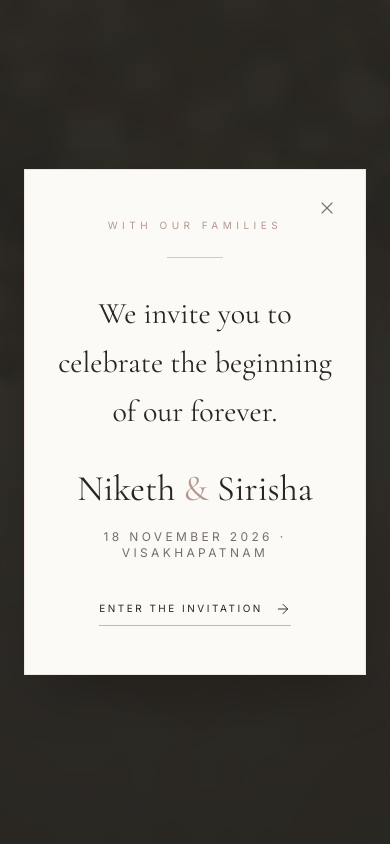
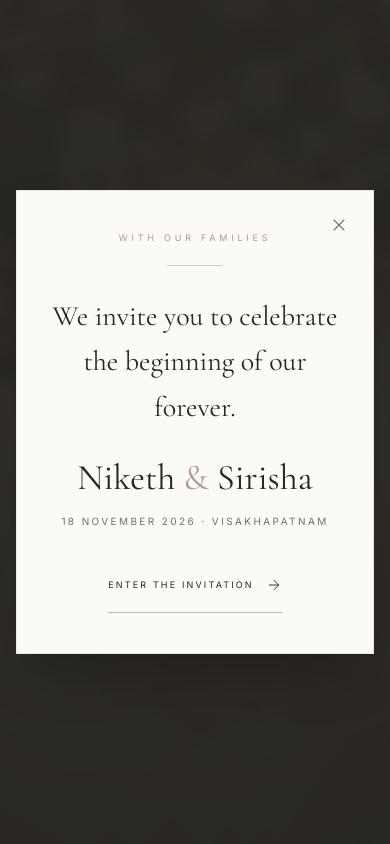
Before and after one commit to NikethVelala/NikSha, a Next.js app: page / in a window 390 px wide. Both pictures are taken after a click on the button "OPEN INVITATION". Shown: the top 844 px of the page. Built offline with nearby package versions, Linux system fonts and the light colour scheme.

Commit message:
Polish hero for mobile invitation opening

```diff
--- a/components/Hero/Hero.tsx
+++ b/components/Hero/Hero.tsx
@@ -12,9 +12,11 @@ export default function Hero() {
   const bride = wedding.couple.bride;
 
   useEffect(() => {
-    document.body.style.overflow = opened ? "hidden" : "";
+    if (!opened) return;
+    const previousOverflow = document.body.style.overflow;
+    document.body.style.overflow = "hidden";
     return () => {
-      document.body.style.overflow = "";
+      document.body.style.overflow = previousOverflow;
     };
   }, [opened]);
 
@@ -26,28 +28,28 @@ export default function Hero() {
         fill
         priority
         sizes="100vw"
-        className="object-cover object-center"
+        className="object-cover object-[center_35%] sm:object-center"
       />
       <div className="absolute inset-0 bg-charcoal/30" />
       <div className="absolute inset-0 bg-gradient-to-b from-charcoal/25 via-transparent to-charcoal/75" />
 
-      <div className="relative z-10 flex min-h-[100svh] flex-col items-center justify-center px-6 pb-16 pt-24 text-center sm:px-8">
+      <div className="relative z-10 flex min-h-[100svh] flex-col items-center justify-center px-5 pb-20 pt-24 text-center sm:px-8 sm:pb-16">
         <motion.div
           initial={{ opacity: 0, scale: 0.94 }}
           animate={{ opacity: 1, scale: 1 }}
           transition={{ duration: 1.1, ease: "easeOut" }}
-          className="mb-8 flex items-center gap-3 text-champagne"
+          className="mb-7 flex items-center gap-3 text-champagne sm:mb-8"
         >
-          <span className="h-px w-10 bg-champagne/70 sm:w-16" />
+          <span className="h-px w-8 bg-champagne/70 sm:w-16" />
           <span className="font-heading text-2xl">{wedding.couple.monogram}</span>
-          <span className="h-px w-10 bg-champagne/70 sm:w-16" />
+          <span className="h-px w-8 bg-champagne/70 sm:w-16" />
         </motion.div>
 
         <motion.p
           initial={{ opacity: 0, y: 18 }}
           animate={{ opacity: 1, y: 0 }}
           transition={{ delay: 0.2, duration: 0.8 }}
-          className="text-[10px] uppercase tracking-[0.5em] text-ivory/75 sm:text-xs"
+          className="text-[9px] uppercase tracking-[0.42em] text-ivory/75 sm:text-xs sm:tracking-[0.5em]"
         >
           Together, forever
         </motion.p>
@@ -56,10 +58,10 @@ export default function Hero() {
           initial={{ opacity: 0, y: 28 }}
           animate={{ opacity: 1, y: 0 }}
           transition={{ delay: 0.35, duration: 0.9 }}
-          className="mt-7 font-heading text-7xl leading-[0.82] tracking-tight sm:text-8xl lg:text-[9.5rem]"
+          className="mt-6 font-heading text-[4.25rem] leading-[0.84] tracking-tight sm:mt-7 sm:text-8xl lg:text-[9.5rem]"
         >
           {groom}
-          <span className="block text-4xl font-normal italic text-champagne sm:text-5xl lg:text-6xl">&amp;</span>
+          <span className="block text-3xl font-normal italic text-champagne sm:text-5xl lg:text-6xl">&amp;</span>
           {bride}
         </motion.h1>
 
@@ -67,7 +69,7 @@ export default function Hero() {
           initial={{ opacity: 0, y: 18 }}
           animate={{ opacity: 1, y: 0 }}
           transition={{ delay: 0.65, duration: 0.8 }}
-          className="mt-9 flex items-center gap-4 text-xs uppercase tracking-[0.3em] text-ivory/80"
+          className="mt-8 flex items-center gap-3 text-[10px] uppercase tracking-[0.28em] text-ivory/80 sm:mt-9 sm:gap-4 sm:text-xs sm:tracking-[0.3em]"
         >
           <span>18</span>
           <span className="h-1 w-1 rounded-full bg-champagne" />
@@ -82,7 +84,7 @@ export default function Hero() {
           initial={{ opacity: 0, y: 20 }}
           animate={{ opacity: 1, y: 0 }}
           transition={{ delay: 0.9, duration: 0.8 }}
-          className="group mt-12 inline-flex items-center gap-4 border-b border-ivory/50 pb-3 text-[11px] uppercase tracking-[0.3em] text-ivory transition-colors hover:border-champagne hover:text-champagne"
+          className="group mt-10 inline-flex min-h-12 items-center gap-4 border-b border-ivory/50 pb-3 text-[10px] uppercase tracking-[0.28em] text-ivory transition-colors hover:border-champagne hover:text-champagne sm:mt-12 sm:text-[11px] sm:tracking-[0.3em]"
         >
           Open Invitation
           <ArrowRight className="h-4 w-4 transition-transform duration-300 group-hover:translate-x-1" strokeWidth={1.4} />
@@ -93,7 +95,7 @@ export default function Hero() {
           initial={{ opacity: 0 }}
           animate={{ opacity: 1 }}
           transition={{ delay: 1.25, duration: 0.8 }}
-          className="absolute bottom-7 inline-flex flex-col items-center gap-2 text-[9px] uppercase tracking-[0.35em] text-ivory/60"
+          className="absolute bottom-6 inline-flex min-h-12 flex-col items-center justify-end gap-1 text-[8px] uppercase tracking-[0.3em] text-ivory/60 sm:bottom-7 sm:gap-2 sm:text-[9px] sm:tracking-[0.35em]"
         >
           Scroll to begin
           <ArrowDown className="h-4 w-4 animate-pulse" strokeWidth={1.2} />
@@ -107,39 +109,39 @@ export default function Hero() {
             animate={{ opacity: 1 }}
             exit={{ opacity: 0 }}
             transition={{ duration: 0.45 }}
-            className="fixed inset-0 z-[100] flex items-center justify-center bg-charcoal/95 px-6 py-10 backdrop-blur-sm"
+            className="fixed inset-0 z-[100] flex items-center justify-center overflow-y-auto bg-charcoal/95 px-4 py-6 backdrop-blur-sm sm:px-6 sm:py-10"
           >
             <motion.div
-              initial={{ opacity: 0, y: 45, scale: 0.96 }}
+              initial={{ opacity: 0, y: 35, scale: 0.97 }}
               animate={{ opacity: 1, y: 0, scale: 1 }}
-              transition={{ duration: 0.75, ease: "easeOut" }}
-              className="relative w-full max-w-lg border border-champagne/40 bg-paper px-7 py-12 text-center text-charcoal shadow-2xl sm:px-12 sm:py-16"
+              transition={{ duration: 0.65, ease: "easeOut" }}
+              className="relative my-auto w-full max-w-lg border border-champagne/40 bg-paper px-6 py-10 text-center text-charcoal shadow-2xl sm:px-12 sm:py-16"
             >
               <button
                 type="button"
                 onClick={() => setOpened(false)}
-                className="absolute right-5 top-5 rounded-full p-2 text-muted transition-colors hover:text-charcoal"
+                className="absolute right-3 top-3 inline-flex h-11 w-11 items-center justify-center text-muted transition-colors hover:text-charcoal sm:right-5 sm:top-5"
                 aria-label="Close invitation"
               >
                 <X className="h-5 w-5" strokeWidth={1.3} />
               </button>
 
-              <p className="text-[10px] uppercase tracking-[0.45em] text-rose">With our families</p>
-              <div className="mx-auto mt-6 h-px w-14 bg-champagne" />
-              <p className="mt-8 font-heading text-3xl leading-relaxed sm:text-4xl">
+              <p className="text-[9px] uppercase tracking-[0.42em] text-rose sm:text-[10px] sm:tracking-[0.45em]">With our families</p>
+              <div className="mx-auto mt-5 h-px w-14 bg-champagne sm:mt-6" />
+              <p className="mt-7 font-heading text-[1.75rem] leading-relaxed sm:mt-8 sm:text-4xl">
                 We invite you to celebrate the beginning of our forever.
               </p>
-              <p className="mt-8 font-heading text-4xl sm:text-5xl">
+              <p className="mt-7 font-heading text-4xl sm:mt-8 sm:text-5xl">
                 {groom} <span className="text-rose">&amp;</span> {bride}
               </p>
-              <p className="mt-5 text-xs uppercase tracking-[0.28em] text-muted">18 November 2026 · Visakhapatnam</p>
+              <p className="mt-4 text-[10px] uppercase tracking-[0.24em] text-muted sm:mt-5 sm:text-xs sm:tracking-[0.28em]">18 November 2026 · Visakhapatnam</p>
               <button
                 type="button"
                 onClick={() => {
                   setOpened(false);
-                  document.getElementById("welcome")?.scrollIntoView({ behavior: "smooth" });
+                  window.setTimeout(() => document.getElementById("welcome")?.scrollIntoView({ behavior: "smooth" }), 50);
                 }}
-                className="mt-10 inline-flex items-center gap-3 border-b border-charcoal/30 pb-2 text-[10px] uppercase tracking-[0.25em] text-charcoal transition-colors hover:border-rose hover:text-rose"
+                className="mt-9 inline-flex min-h-12 items-center gap-3 border-b border-charcoal/30 pb-2 text-[9px] uppercase tracking-[0.24em] text-charcoal transition-colors hover:border-rose hover:text-rose sm:mt-10 sm:text-[10px] sm:tracking-[0.25em]"
               >
                 Enter the invitation
                 <ArrowRight className="h-4 w-4" strokeWidth={1.4} />
```
